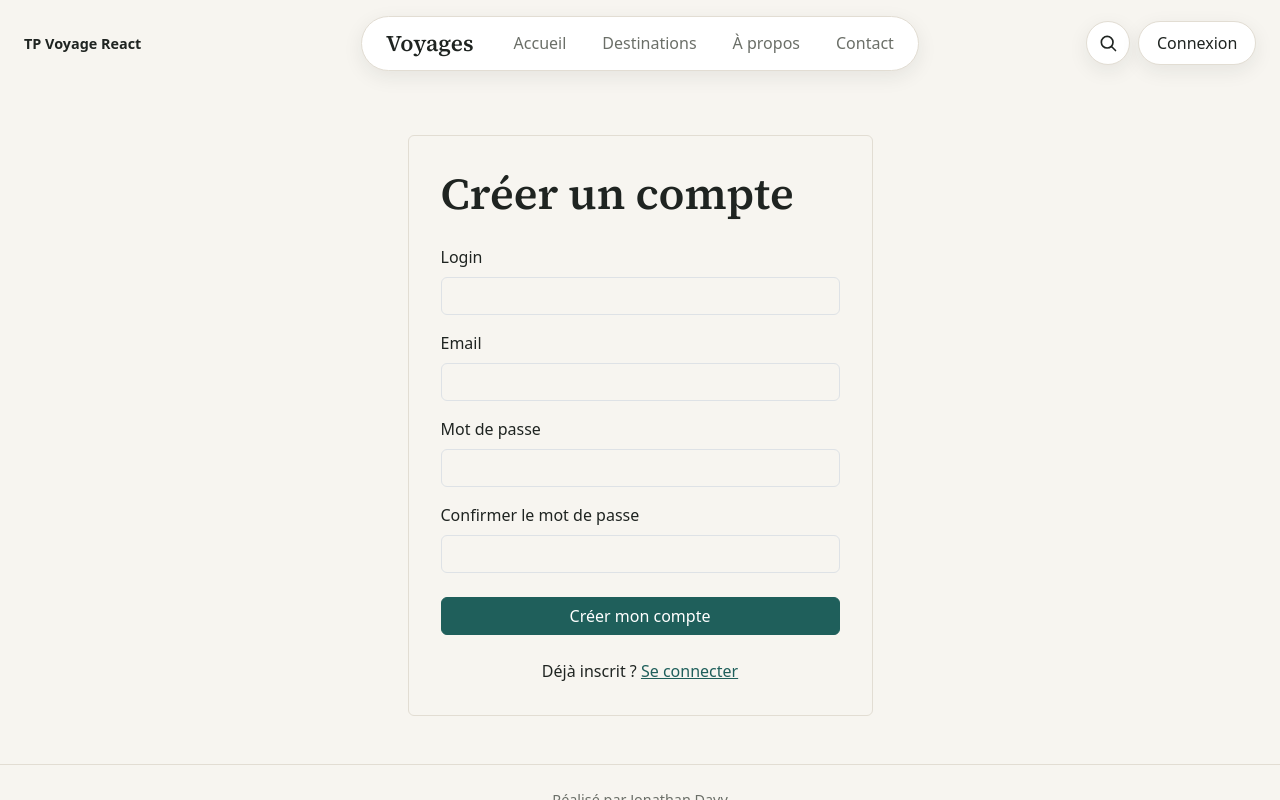
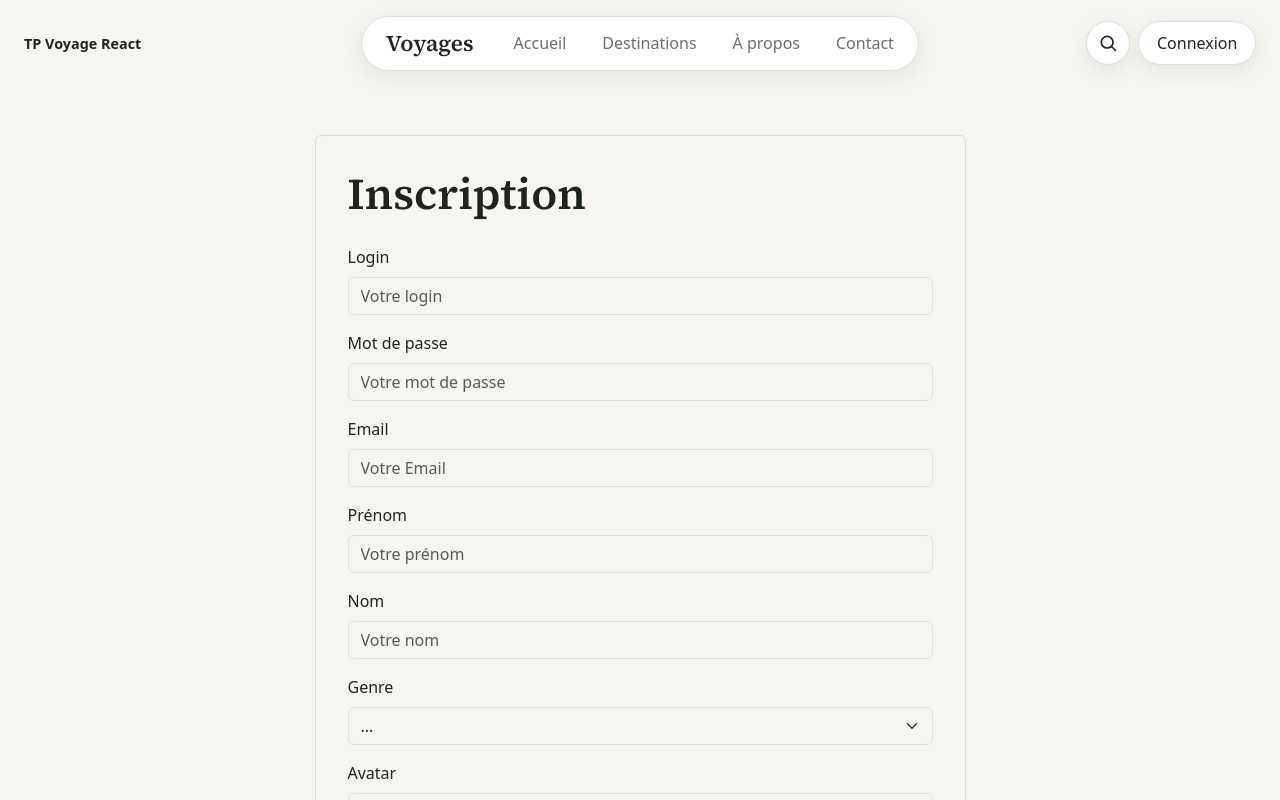
Before and after one commit to drakurei/tp-voyage, a React (Vite) app: page /register in a window 1280 px wide. Shown: the top 800 px of the page. Built offline with nearby package versions, Linux system fonts and the light colour scheme.

Commit message:
Inscription complète : prénom, nom, genre et avatar

```diff
--- a/src/context/AuthContext.jsx
+++ b/src/context/AuthContext.jsx
@@ -22,6 +22,13 @@ function writeStorage(key, value) {
   }
 }
 
+// L'utilisateur connecté est gardé sans son mot de passe
+function withoutPassword(user) {
+  // eslint-disable-next-line no-unused-vars
+  const { password, ...rest } = user
+  return rest
+}
+
 const AuthContext = createContext(null)
 
 export function AuthProvider({ children }) {
@@ -34,13 +41,14 @@ export function AuthProvider({ children }) {
   }
 
   // Inscription : renvoie un message d'erreur, ou null si tout s'est bien passé
-  const register = ({ username, email, password }) => {
+  // newUser : { username, password, email, firstname, lastname, gender, avatar }
+  const register = (newUser) => {
     const users = readStorage(USERS_KEY, [])
-    if (users.some((u) => u.username === username)) {
+    if (users.some((u) => u.username === newUser.username)) {
       return "Ce login est déjà utilisé"
     }
-    writeStorage(USERS_KEY, [...users, { username, email, password }])
-    saveUser({ username, email })
+    writeStorage(USERS_KEY, [...users, newUser])
+    saveUser(withoutPassword(newUser))
     return null
   }
 
@@ -49,7 +57,7 @@ export function AuthProvider({ children }) {
     const users = readStorage(USERS_KEY, [])
     const found = users.find((u) => u.username === username && u.password === password)
     if (!found) return false
-    saveUser({ username: found.username, email: found.email })
+    saveUser(withoutPassword(found))
     return true
   }
 
--- a/src/index.css
+++ b/src/index.css
@@ -104,6 +104,26 @@ h1 {
   border: 1px solid var(--line);
   border-radius: 6px;
   padding: 1rem;
+}
+
+/* Profil */
+.profile-head {
+  display: flex;
+  align-items: center;
+  gap: 1.25rem;
+}
+
+.profile-avatar {
+  width: 88px;
+  height: 88px;
+  border-radius: 50%;
+  object-fit: cover;
+  border: 1px solid var(--line);
+}
+
+.profile-infos {
+  flex-wrap: wrap;
+  row-gap: 1rem;
 }
 
 .search-icon {
--- a/src/pages/ProfilePage.jsx
+++ b/src/pages/ProfilePage.jsx
@@ -23,13 +23,20 @@ function ProfilePage () {
     }
 
     return (
-        <Col md={8} lg={5} className="mx-auto">
+        <Col md={10} lg={7} className="mx-auto">
             <Card className="auth-card">
                 <Card.Body>
-                    <p className="eyebrow">Mon profil</p>
-                    <h1 className="mb-4">Bonjour {user.username}</h1>
+                    <div className="profile-head mb-4">
+                        {user.avatar && (
+                            <img src={user.avatar} alt={`Avatar de ${user.username}`} className="profile-avatar" />
+                        )}
+                        <div>
+                            <p className="eyebrow">Mon profil</p>
+                            <h1 className="mb-0">Bonjour {user.firstname || user.username}</h1>
+                        </div>
+                    </div>
 
-                    <dl className="detail-infos">
+                    <dl className="detail-infos profile-infos">
                         <div>
                             <dt>Login</dt>
                             <dd>{user.username}</dd>
@@ -38,6 +45,24 @@ function ProfilePage () {
                             <dt>Email</dt>
                             <dd>{user.email}</dd>
                         </div>
+                        {user.firstname && (
+                            <div>
+                                <dt>Prénom</dt>
+                                <dd>{user.firstname}</dd>
+                            </div>
+                        )}
+                        {user.lastname && (
+                            <div>
+                                <dt>Nom</dt>
+                                <dd>{user.lastname}</dd>
+                            </div>
+                        )}
+                        {user.gender && (
+                            <div>
+                                <dt>Genre</dt>
+                                <dd>{user.gender}</dd>
+                            </div>
+                        )}
                     </dl>
 
                     <Button variant="outline-primary" onClick={handleLogout} className="mt-2">
--- a/src/pages/RegisterPage.jsx
+++ b/src/pages/RegisterPage.jsx
@@ -10,21 +10,30 @@ const registerSchema = yup.object({
     username: yup
         .string()
         .trim()
-        .required("Le login est obligatoire")
-        .min(3, "Le login doit avoir au moins 3 caractères"),
+        .required("Le login est obligatoire"),
+    password: yup
+        .string()
+        .required("Le mot de passe est obligatoire")
+        .min(8, "Le mot de passe doit avoir 8 caractères minimum"),
     email: yup
         .string()
         .trim()
         .required("L'email est obligatoire")
-        .email("Veuillez saisir un email valide"),
-    password: yup
+        .email("L'email n'est pas valide"),
+    firstname: yup
         .string()
-        .required("Le mot de passe est obligatoire")
-        .min(6, "Le mot de passe doit avoir au moins 6 caractères"),
-    confirmPassword: yup
+        .trim()
+        .required("Le prénom est obligatoire"),
+    lastname: yup
         .string()
-        .required("Veuillez confirmer le mot de passe")
-        .oneOf([yup.ref("password")], "Les mots de passe ne correspondent pas"),
+        .trim()
+        .required("Le nom est obligatoire"),
+    gender: yup
+        .string(), // facultatif
+    avatar: yup
+        .string()
+        .trim()
+        .url("L'avatar doit être une url valide"), // facultatif, mais doit être une url si rempli
 })
 
 function RegisterPage () {
@@ -38,14 +47,19 @@ function RegisterPage () {
         formState: { errors },
     } = useForm({
         resolver: yupResolver(registerSchema),
+        defaultValues: {
+            username: "",
+            password: "",
+            email: "",
+            firstname: "",
+            lastname: "",
+            gender: "",
+            avatar: "",
+        },
     })
 
     const onSubmit = (data) => {
-        const message = registerUser({
-            username: data.username,
-            email: data.email,
-            password: data.password,
-        })
+        const message = registerUser(data)
         if (message) {
             setError(message)
         } else {
@@ -54,44 +68,67 @@ function RegisterPage () {
     }
 
     return (
-        <Col md={8} lg={5} className="mx-auto">
+        <Col md={10} lg={7} className="mx-auto">
             <Card className="auth-card">
                 <Card.Body>
-                    <h1 className="mb-4">Créer un compte</h1>
+                    <h1 className="mb-4">Inscription</h1>
 
                     {error && <Alert variant="danger">{error}</Alert>}
 
                     <Form noValidate onSubmit={handleSubmit(onSubmit)}>
                         <Form.Group className="mb-3" controlId="username">
                             <Form.Label>Login</Form.Label>
-                            <Form.Control type="text" isInvalid={!!errors.username} {...register("username")} />
+                            <Form.Control type="text" placeholder="Votre login" isInvalid={!!errors.username} {...register("username")} />
                             <Form.Control.Feedback type="invalid">{errors.username?.message}</Form.Control.Feedback>
+                        </Form.Group>
+
+                        <Form.Group className="mb-3" controlId="password">
+                            <Form.Label>Mot de passe</Form.Label>
+                            <Form.Control type="password" placeholder="Votre mot de passe" isInvalid={!!errors.password} {...register("password")} />
+                            <Form.Control.Feedback type="invalid">{errors.password?.message}</Form.Control.Feedback>
                         </Form.Group>
 
                         <Form.Group className="mb-3" controlId="email">
                             <Form.Label>Email</Form.Label>
-                            <Form.Control type="email" isInvalid={!!errors.email} {...register("email")} />
+                            <Form.Control type="email" placeholder="Votre Email" isInvalid={!!errors.email} {...register("email")} />
                             <Form.Control.Feedback type="invalid">{errors.email?.message}</Form.Control.Feedback>
                         </Form.Group>
 
-                        <Form.Group className="mb-3" controlId="password">
-                            <Form.Label>Mot de passe</Form.Label>
-                            <Form.Control type="password" isInvalid={!!errors.password} {...register("password")} />
-                            <Form.Control.Feedback type="invalid">{errors.password?.message}</Form.Control.Feedback>
+                        <Form.Group className="mb-3" controlId="firstname">
+                            <Form.Label>Prénom</Form.Label>
+                            <Form.Control type="text" placeholder="Votre prénom" isInvalid={!!errors.firstname} {...register("firstname")} />
+                            <Form.Control.Feedback type="invalid">{errors.firstname?.message}</Form.Control.Feedback>
                         </Form.Group>
 
-                        <Form.Group className="mb-4" controlId="confirmPassword">
-                            <Form.Label>Confirmer le mot de passe</Form.Label>
-                            <Form.Control type="password" isInvalid={!!errors.confirmPassword} {...register("confirmPassword")} />
-                            <Form.Control.Feedback type="invalid">{errors.confirmPassword?.message}</Form.Control.Feedback>
+                        <Form.Group className="mb-3" controlId="lastname">
+                            <Form.Label>Nom</Form.Label>
+                            <Form.Control type="text" placeholder="Votre nom" isInvalid={!!errors.lastname} {...register("lastname")} />
+                            <Form.Control.Feedback type="invalid">{errors.lastname?.message}</Form.Control.Feedback>
                         </Form.Group>
 
-                        <Button type="submit" variant="primary" className="w-100">
-                            Créer mon compte
+                        <Form.Group className="mb-3" controlId="gender">
+                            <Form.Label>Genre</Form.Label>
+                            <Form.Select isInvalid={!!errors.gender} {...register("gender")}>
+                                <option value="">...</option>
+                                <option value="Femme">Femme</option>
+                                <option value="Homme">Homme</option>
+                                <option value="Autre">Autre</option>
+                            </Form.Select>
+                            <Form.Control.Feedback type="invalid">{errors.gender?.message}</Form.Control.Feedback>
+                        </Form.Group>
+
+                        <Form.Group className="mb-4" controlId="avatar">
+                            <Form.Label>Avatar</Form.Label>
+                            <Form.Control type="url" placeholder="Url de votre avatar" isInvalid={!!errors.avatar} {...register("avatar")} />
+                            <Form.Control.Feedback type="invalid">{errors.avatar?.message}</Form.Control.Feedback>
+                        </Form.Group>
+
+                        <Button type="submit" variant="outline-primary">
+                            Inscription
                         </Button>
                     </Form>
 
-                    <p className="mt-4 mb-0 text-center">
+                    <p className="mt-4 mb-0">
                         Déjà inscrit ? <Link to="/login">Se connecter</Link>
                     </p>
                 </Card.Body>
```
